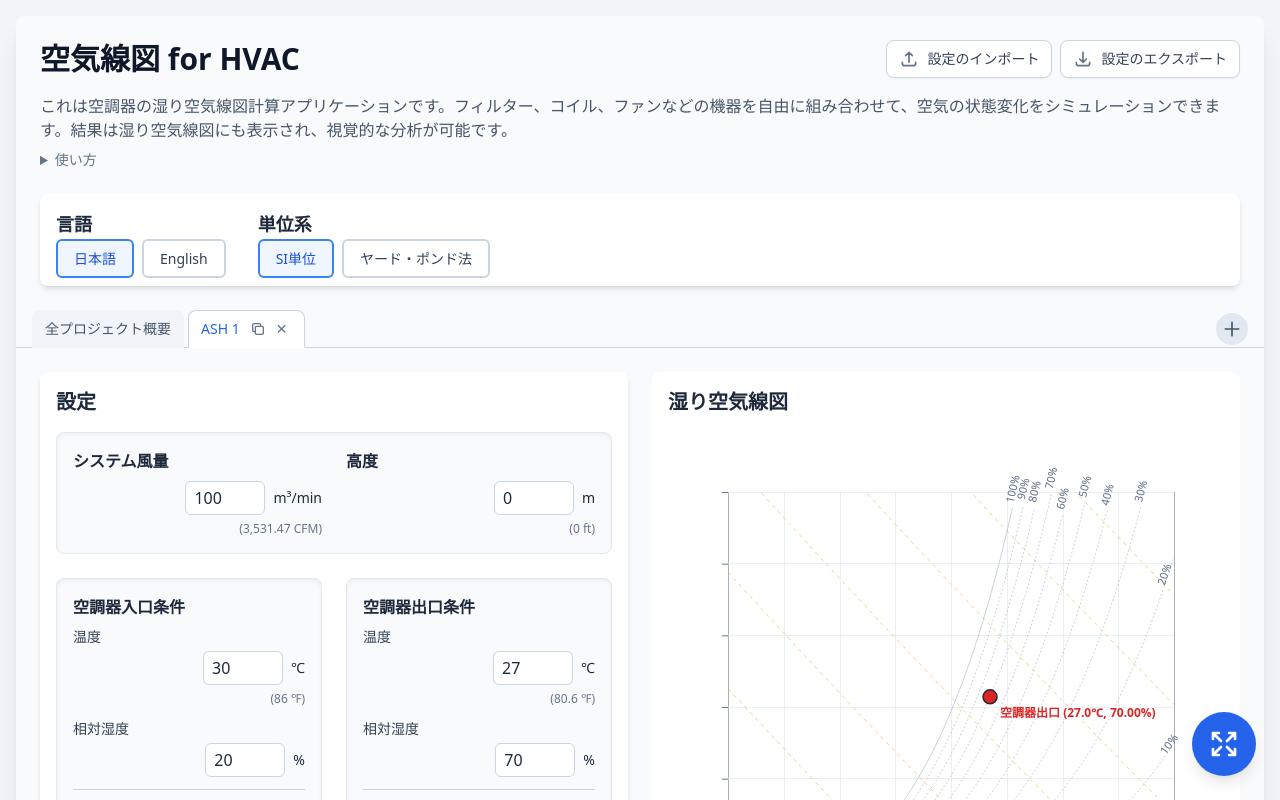
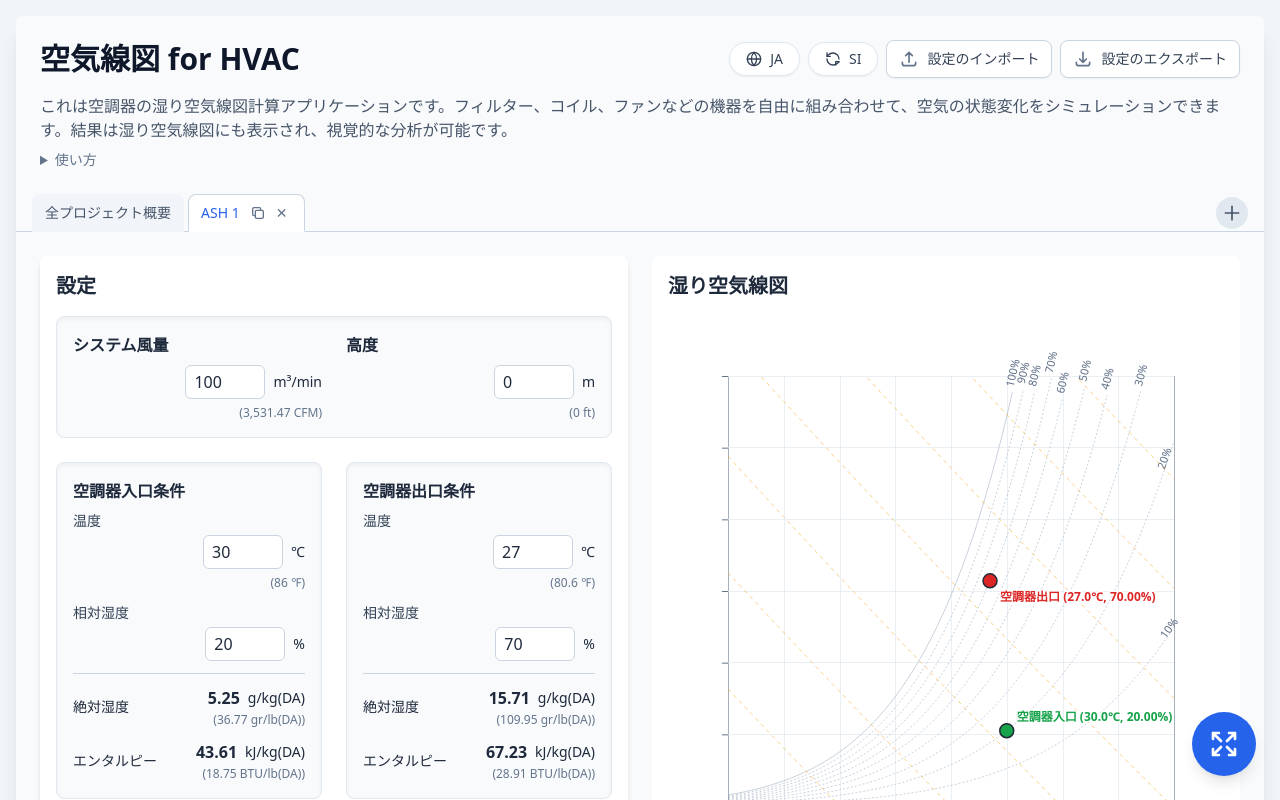
Before and after one commit to churyu1/ASH-Calculation, a React (Vite) app: page / in a window 1280 px wide. Shown: the top 800 px of the page. Built offline with nearby package versions, Linux system fonts and the light colour scheme.

Commit message:
feat: Add language and unit system toggles
Introduces buttons to switch between English and Japanese languages, and SI and Imperial unit systems. This enhances user experience and accessibility by allowing users to customize their interface preferences.

```diff
--- a/App.tsx
+++ b/App.tsx
@@ -1108,6 +1108,29 @@ const App: React.FC = () => {
                     <div className="flex flex-wrap items-center justify-between gap-4">
                         <h1 className="text-3xl font-bold text-slate-900">{t('app.title')}</h1>
                          <div className="flex items-center gap-2 flex-wrap">
+                            <button
+                                onClick={() => setLocale(locale === 'ja' ? 'en' : 'ja')}
+                                className="flex items-center gap-2 px-4 py-1.5 bg-white border border-slate-200 rounded-full text-sm font-medium text-slate-700 hover:bg-slate-50 transition-colors shadow-sm"
+                            >
+                                <svg xmlns="http://www.w3.org/2000/svg" width="16" height="16" viewBox="0 0 24 24" fill="none" stroke="currentColor" strokeWidth="2" strokeLinecap="round" strokeLinejoin="round">
+                                    <circle cx="12" cy="12" r="10"/>
+                                    <path d="M12 2a15.3 15.3 0 0 1 4 10 15.3 15.3 0 0 1-4 10 15.3 15.3 0 0 1-4-10 15.3 15.3 0 0 1 4-10z"/>
+                                    <path d="M2 12h20"/>
+                                </svg>
+                                {locale === 'ja' ? 'JA' : 'EN'}
+                            </button>
+                            <button
+                                onClick={() => setUnitSystem(unitSystem === UnitSystem.SI ? UnitSystem.IMPERIAL : UnitSystem.SI)}
+                                className="flex items-center gap-2 px-4 py-1.5 bg-white border border-slate-200 rounded-full text-sm font-medium text-slate-700 hover:bg-slate-50 transition-colors shadow-sm"
+                            >
+                                <svg xmlns="http://www.w3.org/2000/svg" width="16" height="16" viewBox="0 0 24 24" fill="none" stroke="currentColor" strokeWidth="2" strokeLinecap="round" strokeLinejoin="round">
+                                    <path d="M3 12a9 9 0 0 0 9 9 9.75 9.75 0 0 0 6.74-2.74L21 16"/>
+                                    <path d="M16 21v-5h5"/>
+                                    <path d="M21 12a9 9 0 0 0-9-9 9.75 9.75 0 0 0-6.74 2.74L3 8"/>
+                                    <path d="M3 3v5h5"/>
+                                </svg>
+                                {unitSystem === UnitSystem.SI ? 'SI' : 'IP'}
+                            </button>
                             <button onClick={triggerFileSelect} className="px-3 py-2 bg-white border border-slate-300 text-slate-700 rounded-lg shadow-sm hover:bg-slate-100 transition-colors text-sm font-medium flex items-center justify-center gap-2">
                                 <svg xmlns="http://www.w3.org/2000/svg" className="h-5 w-5 text-slate-500" fill="none" viewBox="0 0 24 24" stroke="currentColor" strokeWidth={2}>
                                     <path strokeLinecap="round" strokeLinejoin="round" d="M4 16v1a3 3 0 003 3h10a3 3 0 003-3v-1m-4-8l-4-4m0 0L8 8m4-4v12" />
@@ -1131,23 +1154,6 @@ const App: React.FC = () => {
                         </details>
                     </div>
                 </header>
-
-                <div className="p-4 bg-white rounded-lg shadow-md mb-6">
-                    <div className="flex flex-wrap gap-x-8 gap-y-4">
-                        <fieldset><legend className="block text-lg font-semibold mb-2">{t('app.language')}</legend>
-                            <div className="flex flex-wrap gap-2">
-                                <div><input type="radio" id="lang-ja" name="language" value="ja" checked={locale === 'ja'} onChange={e => setLocale(e.target.value)} className="sr-only" aria-labelledby="lang-ja-label"/><label id="lang-ja-label" htmlFor="lang-ja" className={`cursor-pointer rounded-md border-2 px-4 py-2 text-sm font-medium transition-colors ${ locale === 'ja' ? 'border-blue-500 bg-blue-50 text-blue-700' : 'border-slate-300 bg-white text-slate-700 hover:bg-slate-100'}`}>日本語</label></div>
-                                <div><input type="radio" id="lang-en" name="language" value="en" checked={locale === 'en'} onChange={e => setLocale(e.target.value)} className="sr-only" aria-labelledby="lang-en-label"/><label id="lang-en-label" htmlFor="lang-en" className={`cursor-pointer rounded-md border-2 px-4 py-2 text-sm font-medium transition-colors ${ locale === 'en' ? 'border-blue-500 bg-blue-50 text-blue-700' : 'border-slate-300 bg-white text-slate-700 hover:bg-slate-100'}`}>English</label></div>
-                            </div>
-                        </fieldset>
-                        <fieldset><legend className="block text-lg font-semibold mb-2">{t('app.unitSystem')}</legend>
-                            <div className="flex flex-wrap gap-2">
-                                <div><input type="radio" id="unit-si" name="unitSystem" value={UnitSystem.SI} checked={unitSystem === UnitSystem.SI} onChange={e => setUnitSystem(e.target.value as UnitSystem)} className="sr-only" aria-labelledby="unit-si-label" /><label id="unit-si-label" htmlFor="unit-si" className={`cursor-pointer rounded-md border-2 px-4 py-2 text-sm font-medium transition-colors ${ unitSystem === UnitSystem.SI ? 'border-blue-500 bg-blue-50 text-blue-700' : 'border-slate-300 bg-white text-slate-700 hover:bg-slate-100'}`}>{t('app.siUnits')}</label></div>
-                                <div><input type="radio" id="unit-imperial" name="unitSystem" value={UnitSystem.IMPERIAL} checked={unitSystem === UnitSystem.IMPERIAL} onChange={e => setUnitSystem(e.target.value as UnitSystem)} className="sr-only" aria-labelledby="unit-imperial-label" /><label id="unit-imperial-label" htmlFor="unit-imperial" className={`cursor-pointer rounded-md border-2 px-4 py-2 text-sm font-medium transition-colors ${ unitSystem === UnitSystem.IMPERIAL ? 'border-blue-500 bg-blue-50 text-blue-700' : 'border-slate-300 bg-white text-slate-700 hover:bg-slate-100'}`}>{t('app.imperialUnits')}</label></div>
-                            </div>
-                        </fieldset>
-                    </div>
-                </div>
 
                 <ProjectTabs
                     projects={projects}
```
